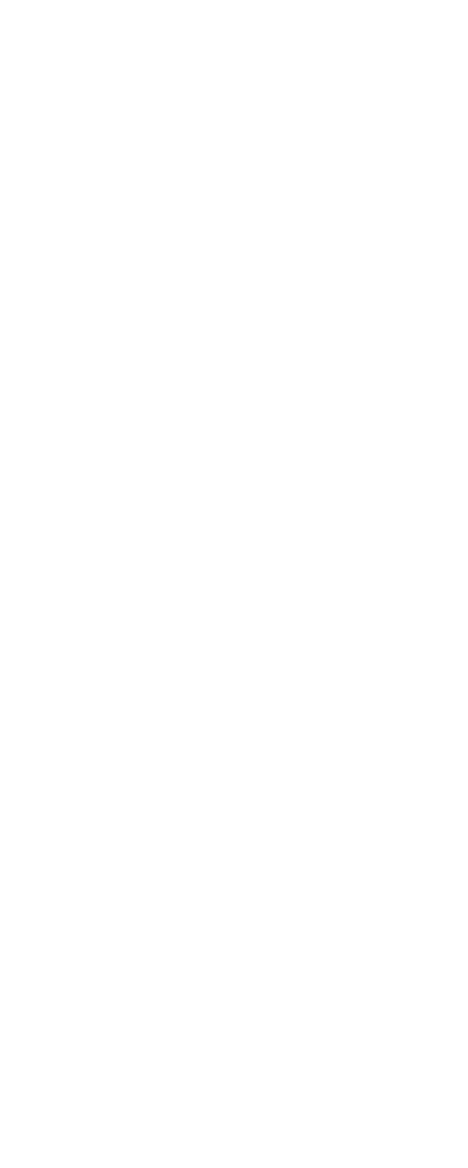
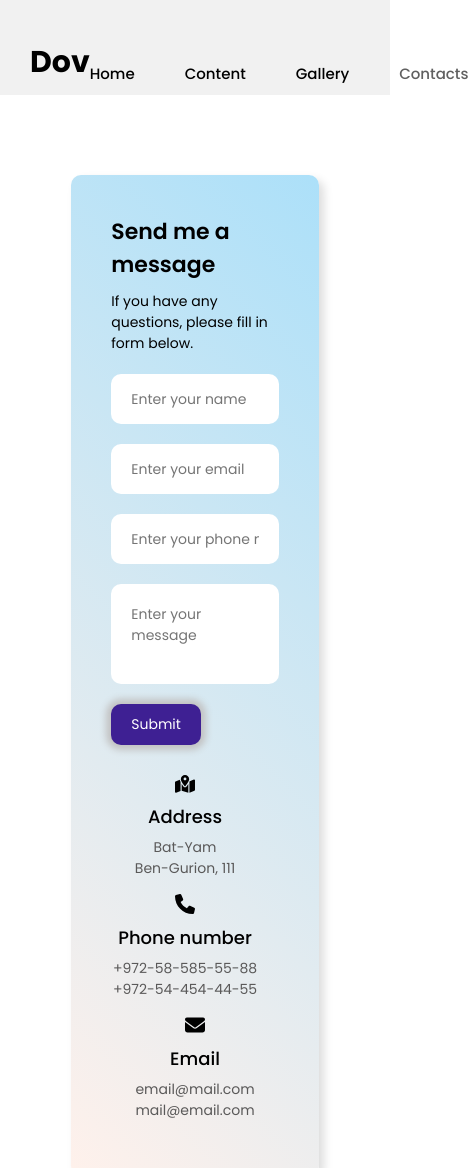
Before and after one commit to DMalich/personal-site, a plain HTML site: page html/contact.html in a window 390 px wide. Shown: the top 1168 px of the page, 468 px wide, since content can reach past the window. Before the commit the page ends 844 px from the top, so only its background shows below. Drawn offline with Linux system fonts and the light colour scheme.

Commit message:
responsive contact-page created. minor fixes of home page

```diff
--- /dev/null
+++ b/css/contact-style.css
@@ -0,0 +1,181 @@
+@import "../css/reset.css";
+@import url('https://fonts.googleapis.com/css2?family=Poppins:wght@400;500;600;700&display=swap');
+
+body {
+    font-family: 'Poppins', sans-serif;
+    color: black;
+    font-size: 14px;
+}
+
+.container {
+    max-width: 1200px;
+    padding: 0 30px;
+    margin: 0 auto;
+}
+
+.header {
+    background-color: #f1f1f1;
+    padding-top: 40px;
+    padding-bottom: 10px;
+    margin-bottom: 80px;
+}
+
+.header-nav {
+    display: flex;
+    justify-content: space-between;
+    align-items: flex-end;
+}
+
+.logo {
+    font-weight: 700;
+    font-size: 30px;
+}
+
+.nav-list {
+    display: flex;
+    column-gap: 50px;
+    font-weight: 500;
+    font-size: 15px;
+}
+
+.nav-link {
+    color: black;
+}
+
+.nav-link.active {
+    color: #606060;
+}
+
+.main-content {
+    max-width: 1200px;
+    padding: 0 30px;
+    margin: 0 auto 100px auto;
+    display: flex;
+    justify-content: center;
+    align-items: center;
+}
+
+.box-content {
+    background: linear-gradient(45deg, #fff1eb, #ace0f9);
+    display: flex;
+    align-items: center;
+    justify-content: space-between;
+    padding: 40px;
+    border-radius: 10px;
+    box-shadow: 5px 5px 10px 0 rgba(221, 221, 221, 1);
+    width: 75%;
+}
+
+.left-side {
+    width: 25%;
+    height: 100%;
+    position: relative;
+    display: flex;
+    flex-direction: column;
+}
+
+/* .left-side::before {
+    content: "";
+    position: absolute;
+    height: 70%;
+    width: 2px;
+    background-color: #606060;
+    right: -20px;
+
+}*/
+
+.right-side {
+    width: 75%;
+    margin-left: 75px;
+}
+
+.details {
+    margin-bottom: 15px;
+    text-align: center;
+}
+
+.details img {
+    width: 20px;
+    margin-bottom: 10px;
+}
+
+.name {
+    font-weight: 500;
+    font-size: 18px;
+    margin-bottom: 7px;
+}
+
+.text-one, .text-two {
+    color: rgb(90, 89, 89);
+}
+
+
+.right-side-header {
+    font-size: 22px;
+    font-weight: 600;
+    margin-bottom: 10px;
+}
+
+.input-box {
+    width: 100%;
+    height: 50px;
+    margin: 20px 0;
+}
+
+.input-box input, .input-box textarea {
+    width: 100%;
+    height: 100%;
+    background-color: white;
+    padding: 0 20px;
+    border-radius: 10px;
+}
+
+.input-box textarea {
+    resize: none;
+    padding: 20px;
+}
+
+.message-box {
+    min-height: 100px;
+}
+
+.button {
+    display: inline-block;
+}
+
+.button button {
+    color: white;
+    background-color: #3e2093;
+    outline: none;
+    padding: 10px 20px;
+    border-radius: 10px;
+    box-shadow: 0 0 7px 5px rgb(194, 194, 194);
+    transition: 0.2s;
+}
+.button button:hover {
+    background-color: #5f40b4;
+}
+
+@media (max-width: 800px) {
+    .box-content {
+        height: 100%;
+        flex-direction: column-reverse;
+    }
+    .left-side {
+        margin-top: 30px;
+        flex-direction: row;
+        width: 100%;
+        justify-content: center;
+        flex-wrap: wrap;
+    }
+    .details {
+        margin-right: 20px;
+    }
+    .details:last-child {
+        margin-right: 0;
+    }
+    .right-side {
+        width: 100%;
+        margin-left: 0;
+    }
+}
--- a/css/gallery-style.css
+++ b/css/gallery-style.css
@@ -116,6 +116,7 @@ h1 {
 
 .pic-demo {
     box-shadow: 0 0 10px 5px rgba(221, 221, 221, 1);
+    transition: 0.2s;
 }
 .pic-demo:hover {
     box-shadow: 0 0 15px 5px rgb(129, 129, 129);
--- a/html/contact.html
+++ b/html/contact.html
@@ -0,0 +1,84 @@
+<!DOCTYPE html>
+<html lang="en">
+<head>
+    <meta charset="UTF-8">
+    <meta http-equiv="X-UA-Compatible" content="IE=edge">
+    <meta name="viewport" content="width=device-width, initial-scale=1.0">
+    <title>Contact page</title>
+    <link rel="stylesheet" href="../css/contact-style.css">
+</head>
+<body>
+    <header class="header">
+        <div class="container">
+            <div class="header-nav">
+                <h1 class="logo">Dov</h1>
+
+                <nav class="nav">
+                    <ul class="nav-list">
+                        <li class="nav-item">
+                            <a href="./home.html" class="nav-link">Home</a>
+                        </li>
+                        <li class="nav-item">
+                            <a href="./content.html" class="nav-link">Content</a>
+                        </li>
+                        <li class="nav-item">
+                            <a href="./gallery.html" class="nav-link">Gallery</a>
+                        </li>
+                        <li class="nav-item">
+                            <a href="#" class="nav-link active">Contacts</a>
+                        </li>
+                    </ul>
+                </nav>
+            </div>
+        </div>
+    </header>
+
+    <div class="main-content">
+        <div class="box-content">
+            <div class="left-side">
+                <div class="details address">
+                    <img src="../images/map-location-dot-solid.svg">
+                    <div class="name">Address</div>
+                    <div class="text-one">Bat-Yam</div>
+                    <div class="text-two">Ben-Gurion, 111</div>
+                </div>
+                <div class="details phone">
+                    <img src="../images/phone-solid.svg">
+                    <div class="name">Phone number</div>
+                    <div class="text-one">+972-58-585-55-88</div>
+                    <div class="text-two">+972-54-454-44-55</div>
+                </div>
+                <div class="details email">
+                    <img src="../images/envelope-solid.svg">
+                    <div class="name">Email</div>
+                    <div class="text-one">email@mail.com</div>
+                    <div class="text-two">mail@email.com</div>
+                </div>
+            </div>
+
+            <div class="right-side">
+                <div class="right-side-header">Send me a message</div>
+                <p>If you have any questions, please fill in form below.</p>
+
+                <form action="#">
+                    <div class="input-box">
+                        <input type="text" placeholder="Enter your name"  pattern="^[A-Za-z]+$" required>
+                    </div>
+                    <div class="input-box">
+                        <input type="email" placeholder="Enter your email" required>
+                    </div>
+                    <div class="input-box">
+                        <input type="tel" placeholder="Enter your phone number">
+                    </div>
+                    <div class="input-box message-box">
+                        <textarea placeholder="Enter your message" required></textarea>
+                    </div>
+                    <div class="button">
+                        <button type="submit">Submit</button>
+                    </div>
+                </form>
+            </div>
+        </div>
+    </div>
+</body>
+</html>
```
Also changed, not shown: html/home.html (+0 -2 lines), css/contact.css (deleted), images/envelope-solid.svg (added), images/map-location-dot-solid.svg (added), images/phone-solid.svg (added).
